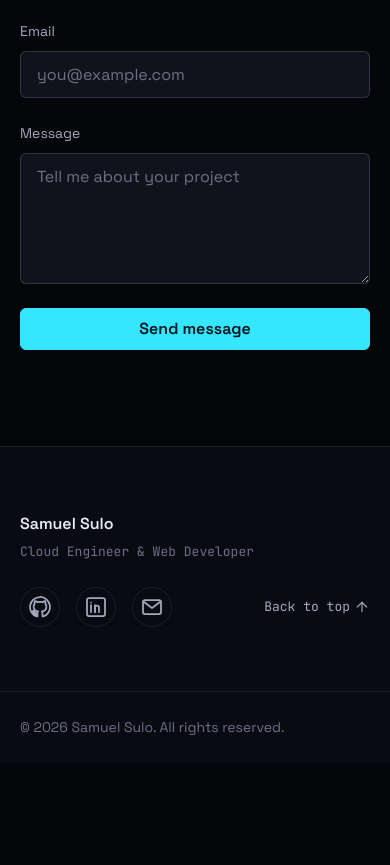
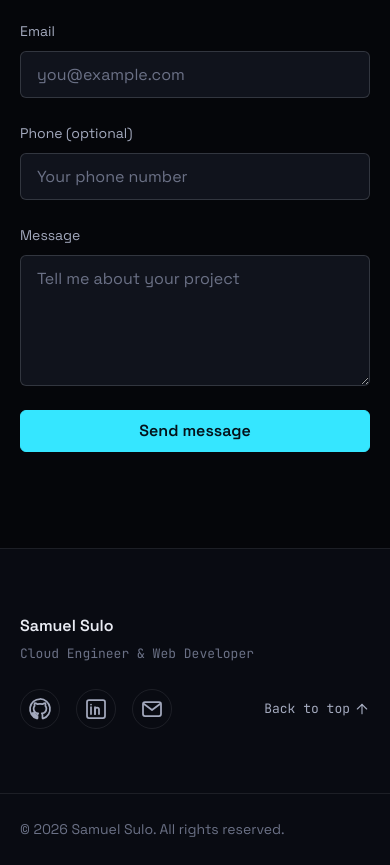
Before and after one commit to samuelsulo/portfolio, a Vue app in the folder website/: page / in a window 390 px wide. Shown: the part 4380-5245 px from the top of the page. Before the commit the page ends 5143 px from the top, so only its background shows below. Built offline with nearby package versions, Linux system fonts and the light colour scheme.

Commit message:
feat(application): add optional phone in contact form

```diff
--- a/website/src/components/sections/ContactSection.vue
+++ b/website/src/components/sections/ContactSection.vue
@@ -54,6 +54,25 @@ const { values, errors, status, handleSubmit, resetStatusIfNeeded } = useContact
           <p v-if="errors.email" id="contact-email-error" class="contact__error">
             <AppIcon name="alert-circle" :size="14" />
             {{ t(`contact.form.validation.${errors.email}`) }}
+          </p>
+        </div>
+
+        <div class="contact__field">
+          <label for="contact-phone">{{ t('contact.form.phoneLabel') }}</label>
+          <input
+            id="contact-phone"
+            v-model="values.phone"
+            type="tel"
+            name="phone"
+            autocomplete="tel"
+            :placeholder="t('contact.form.phonePlaceholder')"
+            :aria-invalid="Boolean(errors.phone)"
+            :aria-describedby="errors.phone ? 'contact-phone-error' : undefined"
+            @input="resetStatusIfNeeded"
+          />
+          <p v-if="errors.phone" id="contact-phone-error" class="contact__error">
+            <AppIcon name="alert-circle" :size="14" />
+            {{ t(`contact.form.validation.${errors.phone}`) }}
           </p>
         </div>
 
--- a/website/src/composables/useContactForm.ts
+++ b/website/src/composables/useContactForm.ts
@@ -5,7 +5,7 @@ import { submitContactForm } from '@/services/contactService'
 export type ContactFormStatus = 'idle' | 'loading' | 'success' | 'error'
 
 export function useContactForm() {
-  const values = reactive<ContactFormValues>({ name: '', email: '', message: '' })
+  const values = reactive<ContactFormValues>({ name: '', email: '', phone: '', message: '' })
   const errors = ref<ContactFormErrors>({})
   const status = ref<ContactFormStatus>('idle')
 
@@ -30,6 +30,7 @@ export function useContactForm() {
       status.value = 'success'
       values.name = ''
       values.email = ''
+      values.phone = ''
       values.message = ''
     } catch {
       status.value = 'error'
--- a/website/src/i18n/locales/en.json
+++ b/website/src/i18n/locales/en.json
@@ -81,6 +81,8 @@
       "namePlaceholder": "Your name",
       "emailLabel": "Email",
       "emailPlaceholder": "you{'@'}example.com",
+      "phoneLabel": "Phone (optional)",
+      "phonePlaceholder": "Your phone number",
       "messageLabel": "Message",
       "messagePlaceholder": "Tell me about your project",
       "submit": "Send message",
@@ -93,6 +95,7 @@
         "nameRequired": "Please enter your name.",
         "emailRequired": "Please enter an email address.",
         "emailInvalid": "Please enter a valid email address.",
+        "phoneInvalid": "Please enter a valid phone number.",
         "messageRequired": "Please write a message.",
         "messageTooShort": "The message must be at least 10 characters long."
       }
--- a/website/src/i18n/locales/it.json
+++ b/website/src/i18n/locales/it.json
@@ -81,6 +81,8 @@
       "namePlaceholder": "Il tuo nome",
       "emailLabel": "Email",
       "emailPlaceholder": "tuonome{'@'}esempio.com",
+      "phoneLabel": "Telefono (opzionale)",
+      "phonePlaceholder": "Il tuo numero di telefono",
       "messageLabel": "Messaggio",
       "messagePlaceholder": "Raccontami del tuo progetto",
       "submit": "Invia messaggio",
@@ -93,6 +95,7 @@
         "nameRequired": "Inserisci il tuo nome.",
         "emailRequired": "Inserisci un indirizzo email.",
         "emailInvalid": "Inserisci un indirizzo email valido.",
+        "phoneInvalid": "Inserisci un numero di telefono valido.",
         "messageRequired": "Scrivi un messaggio.",
         "messageTooShort": "Il messaggio deve contenere almeno 10 caratteri."
       }
--- a/website/src/utils/validation.ts
+++ b/website/src/utils/validation.ts
@@ -6,16 +6,26 @@
 export interface ContactFormValues {
   name: string
   email: string
+  phone: string
   message: string
 }
 
 export type ContactFormErrors = Partial<Record<keyof ContactFormValues, string>>
 
 const EMAIL_PATTERN = /^[^\s@]+@[^\s@]+\.[^\s@]+$/
+const PHONE_PATTERN = /^[+]?[\d\s()-]{6,20}$/
 const MESSAGE_MIN_LENGTH = 10
 
 export function isValidEmail(value: string): boolean {
   return EMAIL_PATTERN.test(value.trim())
+}
+
+/**
+ * The phone field is optional: an empty value is always valid, only a
+ * non-empty value gets checked against the expected format.
+ */
+export function isValidPhone(value: string): boolean {
+  return PHONE_PATTERN.test(value.trim())
 }
 
 /**
@@ -37,6 +47,10 @@ export function validateContactForm(values: ContactFormValues): ContactFormError
     errors.email = 'emailInvalid'
   }
 
+  if (values.phone.trim() && !isValidPhone(values.phone)) {
+    errors.phone = 'phoneInvalid'
+  }
+
   if (!values.message.trim()) {
     errors.message = 'messageRequired'
   } else if (values.message.trim().length < MESSAGE_MIN_LENGTH) {
```
Also changed, not shown: 2 other files (tests, documents, lock files or other folders).
